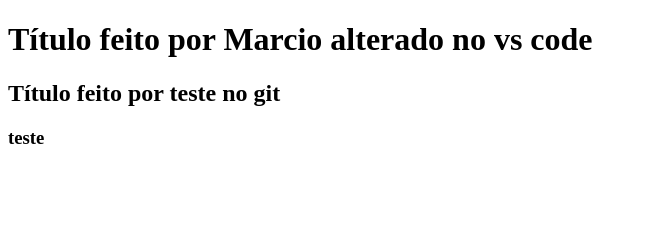
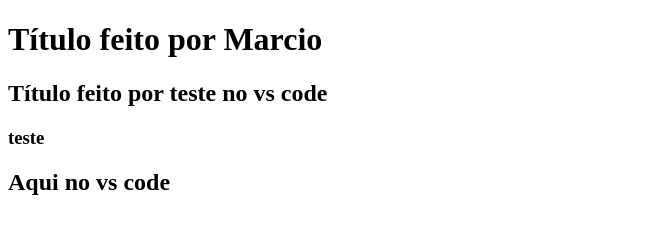
Before and after one commit to marciocostaneskiv6/PROJETOS-GIT, a plain HTML site: page index.html in a window 1280 px wide. Shown: the whole page, without its empty margins (0-647 px from the left). Drawn offline with Linux system fonts and the light colour scheme.

Commit message:
Alterado no vs code

```diff
--- a/index.html
+++ b/index.html
@@ -6,8 +6,9 @@
     <title>Git e Github</title>
 </head>
 <body>
-    <h1>Título feito por Marcio alterado no vs code</h1>
-    <h2>Título feito por teste no git</h2>
+    <h1>Título feito por Marcio</h1>
+    <h2>Título feito por teste no vs code</h2>
     <h3>teste</h3>
+    <h2>Aqui no vs code</h2>
 </body>
 </html>
```
